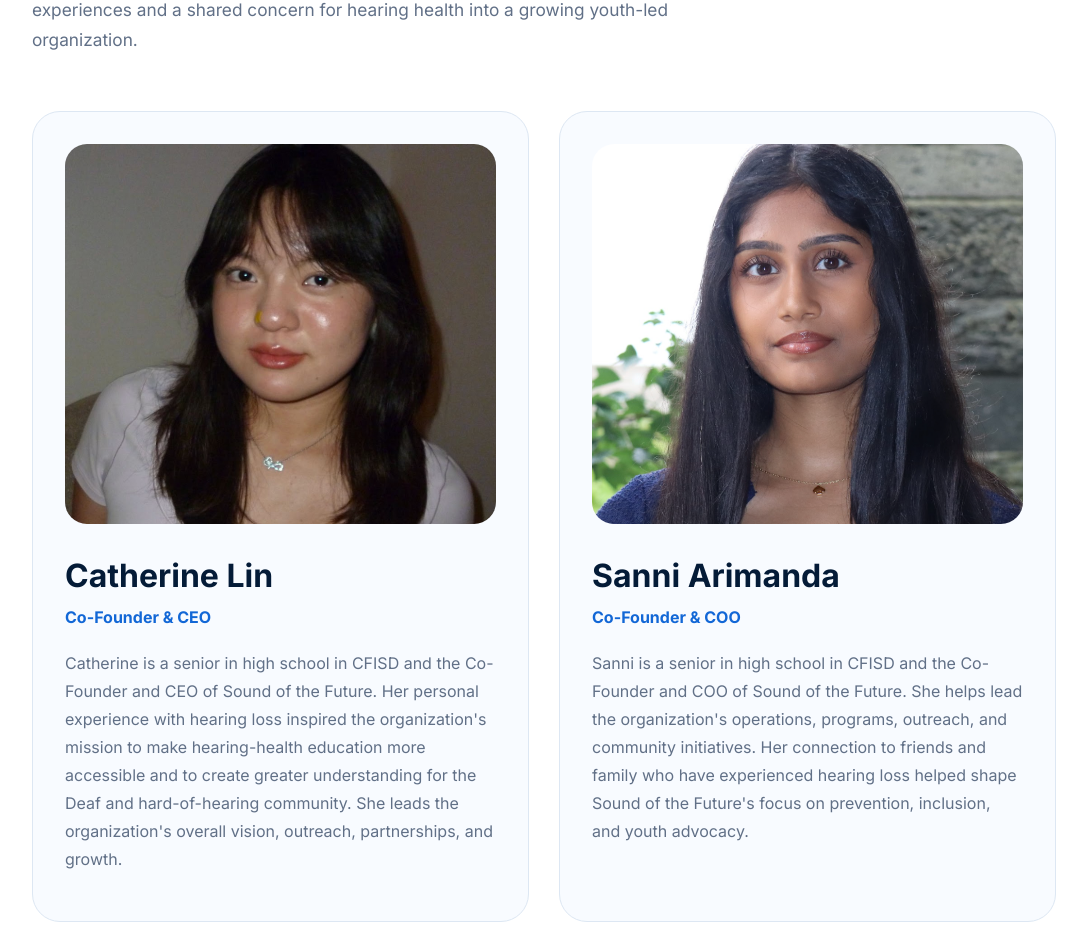
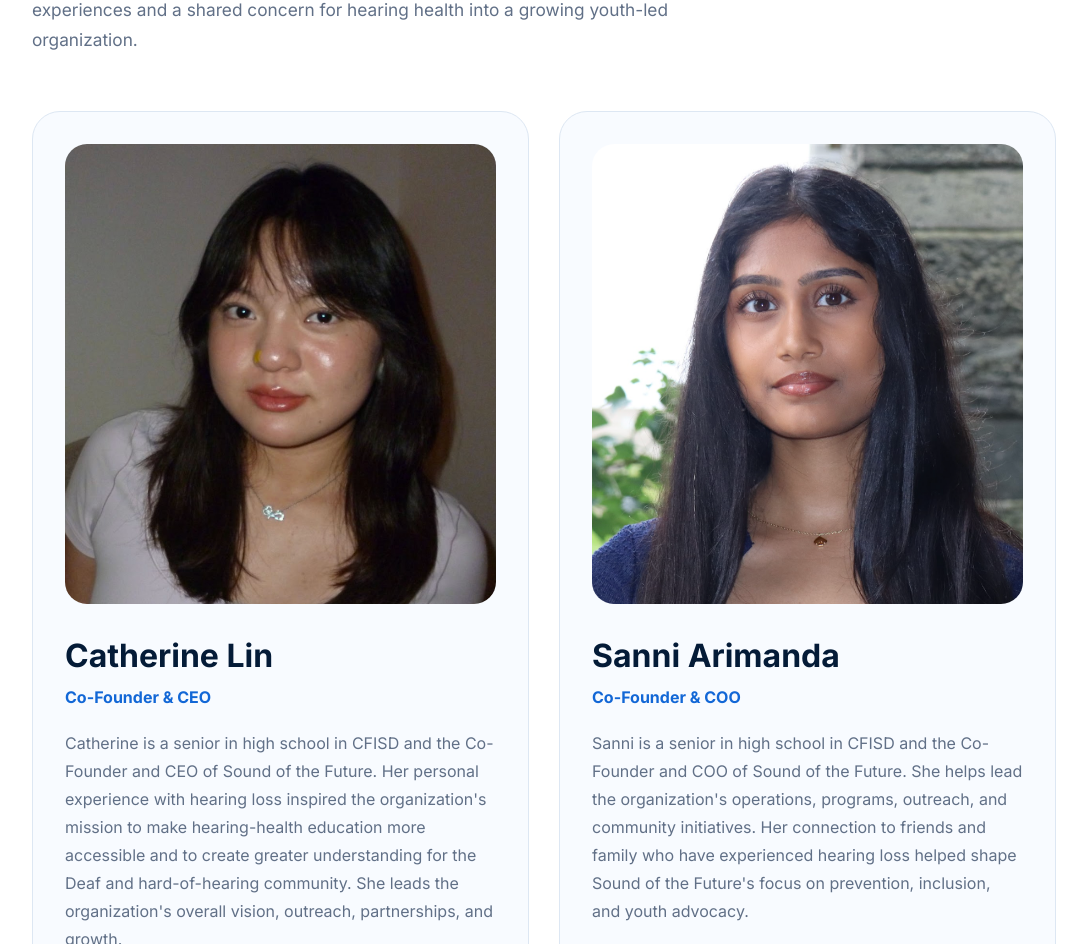
Before and after one commit to Shinoaluv/SOTF-Website, a React (Vite) app: page /about in a window 1280 px wide. Shown: the part 2129-3073 px from the top of the page, without its empty margins (96-1183 px from the left). Built offline with nearby package versions, Linux system fonts and the light colour scheme.

Commit message:
Fix Founder Photo

```diff
--- a/src/App.css
+++ b/src/App.css
@@ -1114,9 +1114,9 @@ a {
 
 .founder-photo {
   width: 100%;
-  height: 380px;
+  height: 460px;
   object-fit: cover;
-  object-position: center;
+  object-position: center top;
   border-radius: 22px;
   margin-bottom: 28px;
 }
```
